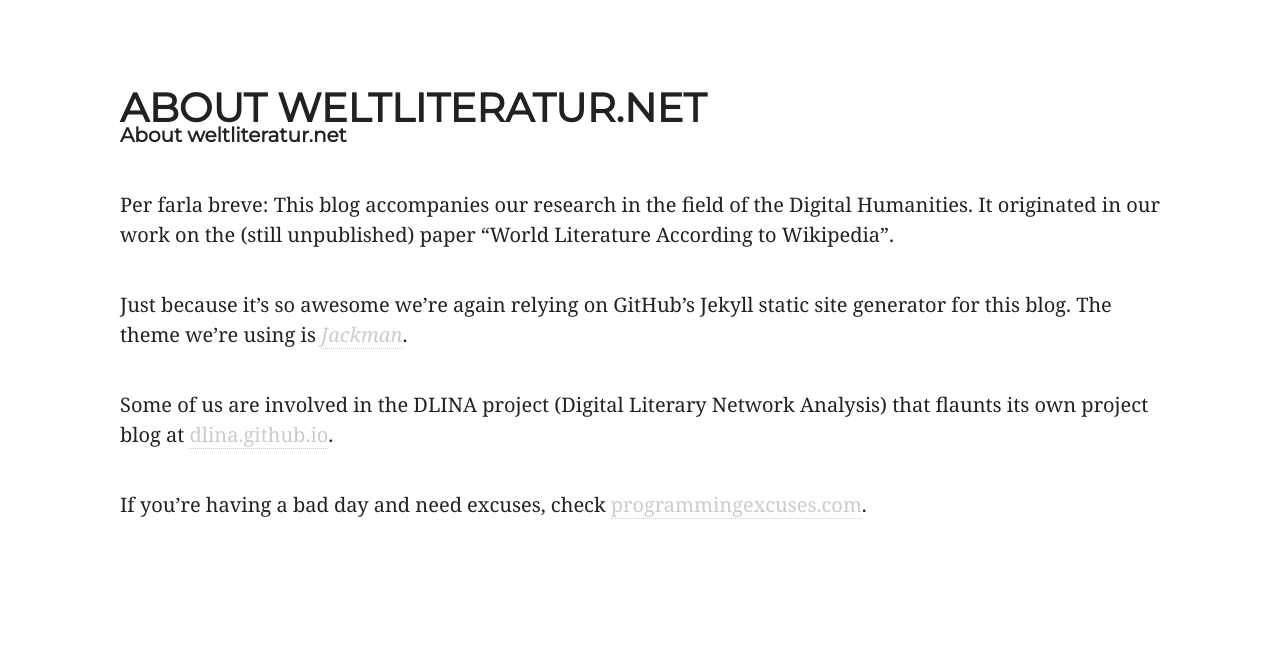
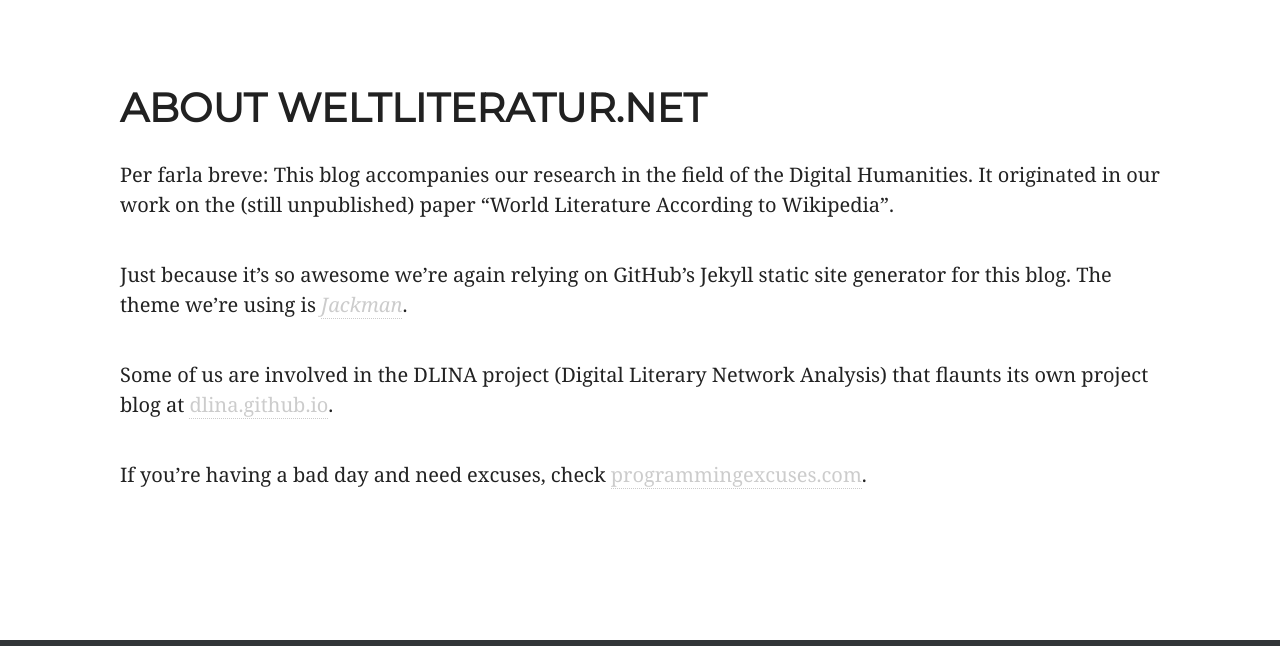
Before and after one commit to weltliteratur/blog, a Jekyll site: the page built from about.md, in a window 1280 px wide, cut to the strip 254-900 px from the top of the page. Built offline with Jekyll 4.4.1, drawn with Linux system fonts in a browser that asks for light colours; some web fonts are replaced.

Commit message:
page.html

```diff
--- a/_layouts/page.html
+++ b/_layouts/page.html
@@ -10,7 +10,6 @@ layout: default
             <h1 class="section-title">{{ page.title }}</h1>
 
                <div class="page">
-                 <h1 class="page-title">{{ page.title }}</h1>
                  {{ content }}
                </div>
         </header>
```
